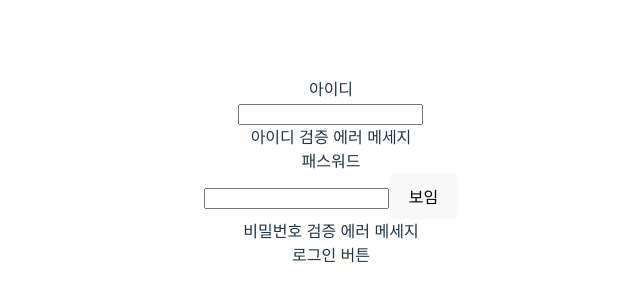
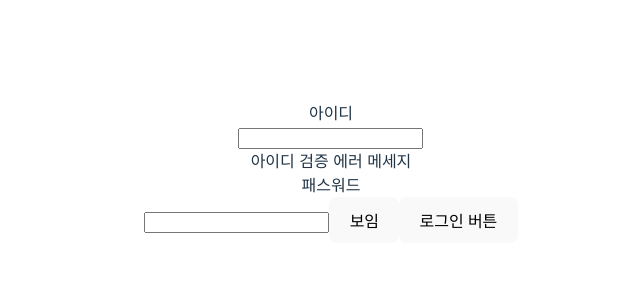
Before and after one commit to 5th-asac/react-tutoral, a React (Vite) app: page / in a window 1280 px wide. Shown: the part 228-528 px from the top of the page, without its empty margins (309-949 px from the left). Built offline with nearby package versions, Linux system fonts and the light colour scheme.

Commit message:
실습 14-3. 패스워드 자식 컴포넌트화 및 Validation 추가

```diff
--- a/src/App.jsx
+++ b/src/App.jsx
@@ -1,8 +1,31 @@
 import { useState, useRef } from 'react'
 import './App.css'
 
+function PasswordInputForm({ passwordReference, valid }) {
+  //
+  function changeVisibleType(e) {
+    if (passwordReference.current.type === 'password') {
+      passwordReference.current.type = 'text'
+      e.target.innerText = '안보임'
+    } else {
+      passwordReference.current.type = 'password'
+      e.target.innerText = '보임'
+    }
+  }
+
+  return (
+    <>
+      <div>패스워드</div>
+      <input ref={passwordReference} type='password' />
+      <button onClick={changeVisibleType}>보임</button>
+      {valid ? <></> : <div>비밀번호 검증 에러 메세지</div>}
+    </>
+  )
+}
+
 function App() {
   const passwordReference = useRef()
+  const [passwordValid, setPasswordValid] = useState(true)
   return (
     <div>
       <>
@@ -10,27 +33,20 @@ function App() {
         <input type='text' />
         <div>아이디 검증 에러 메세지</div>
       </>
-      <>
-        <div>패스워드</div>
-        <input ref={passwordReference} type='password' />
+      <PasswordInputForm passwordReference={passwordReference} valid={passwordValid} />
       <button
-          onClick={(e) => {
-            if (passwordReference.current.type === 'password') {
-              passwordReference.current.type = 'text'
-              e.target.innerText = '안보임'
-              // e.target = buttonReference.current
-              // 속성 접근 똑같이 하면됨 e.target.innerText = buttonReference.current.innerText
+        onClick={() => {
+          console.log('- 입력받은 패스워드 : ', passwordReference.current.value)
+          if (passwordReference.current.value.length < 8) {
+            console.error('에러 : 패스워드가 너무 짧음')
+            setPasswordValid(false)
           } else {
-              passwordReference.current.type = 'password'
-              e.target.innerText = '보임'
+            setPasswordValid(true)
           }
         }}
       >
-          보임
+        로그인 버튼
       </button>
-        <div>비밀번호 검증 에러 메세지</div>
-      </>
-      <div>로그인 버튼</div>
     </div>
   )
 }
```
Lines whose indentation alone changed are shown as unchanged.
